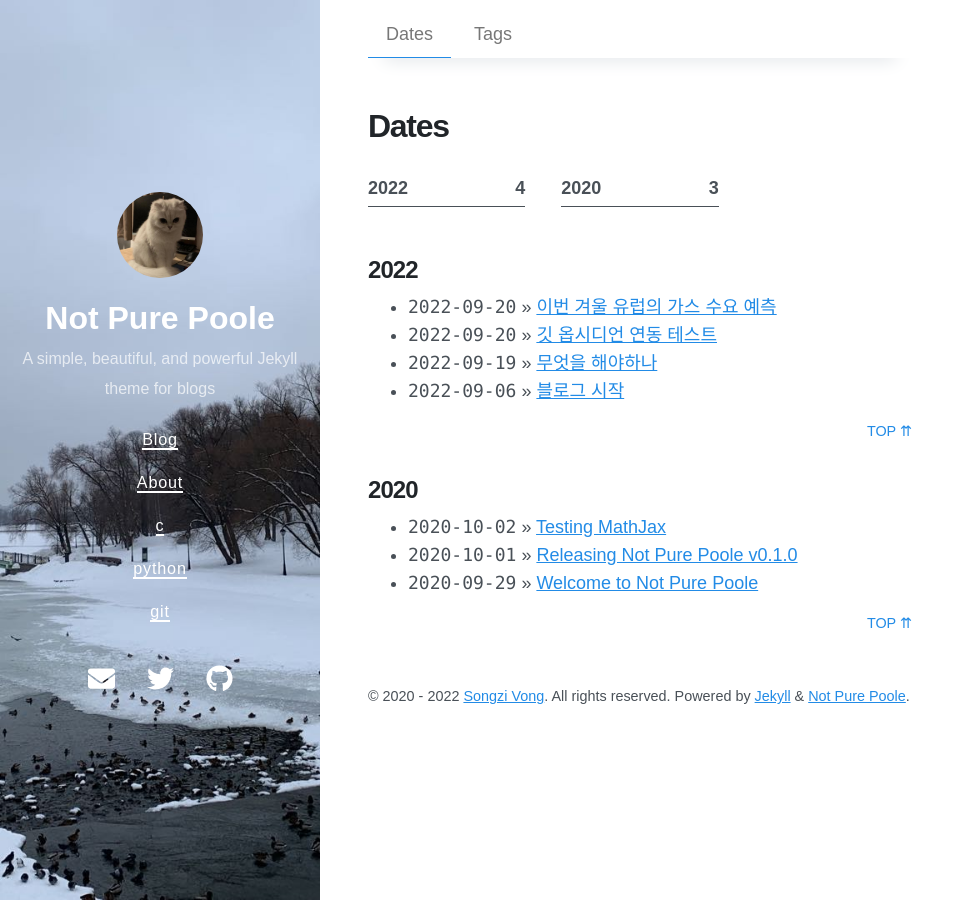
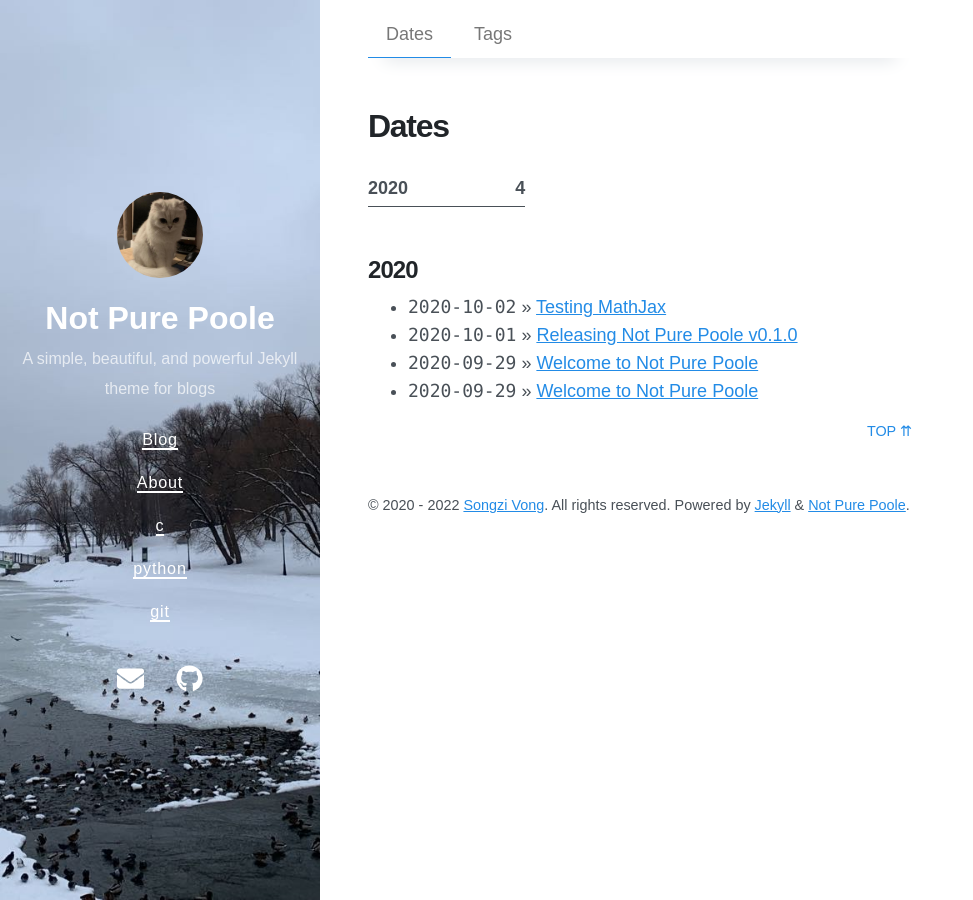
Before and after one commit to Vigil2/vigil2.github.io, a Jekyll site: the page built from dates.md, in a window 1280 px wide. Shown: the whole page, without its empty margins (0-973 px from the left). Built offline with Jekyll 4.4.1, drawn with Linux system fonts in a browser that asks for light colours; nearby versions of some CDN libraries.

Commit message:
pure skin3

```diff
--- a/_data/social.yml
+++ b/_data/social.yml
@@ -1,9 +1,9 @@
 - title: Email
-  url: mailto://vszhub@gmail.com
+  url: mailto://l2nak87@gmail.com
   icon: fas fa-envelope
-- title: Twitter
-  url: https://twitter.com/vszhub
-  icon: fab fa-twitter
+# - title: Twitter
+#   url: https://twitter.com/vszhub
+#   icon: fab fa-twitter
 - title: GitHub
-  url: https://github.com/vszhub/not-pure-poole
+  url: https://github.com/vigil2
   icon: fab fa-github
--- a/_posts/BLOG/daily_life/2022-09-06-daily_life.md
+++ /dev/null
@@ -1,22 +0,0 @@
----
-title:  "블로그 시작"
-excerpt: ""
-categories:
-  - daily_life
-tags:
-  - daily_life
-
-
-date: 2022-09-06
-last_modified_at: 2022-09-19
-
-# toc: true
-# toc_sticky: true
-
-author_profile: true
-sidebar:
-  nav: "sidebar-category"
----
-
-
-## 첫번째 글
--- a/_posts/BLOG/think/2022-09-19-think.md
+++ /dev/null
@@ -1,17 +0,0 @@
----
-title:  "무엇을 해야하나"
-excerpt: ""
-
-categories:
-  - think
-tags:
-  - think
-
-toc: true
-toc_sticky: true
-
-date: 2022-09-19
-last_modified_at: 2022-09-21
----
-
-업비트 자동매매1212
--- a/_posts/Dev/git/2022-09-20-git.md
+++ /dev/null
@@ -1,17 +0,0 @@
----
-title:  "깃 옵시디언 연동 테스트"
-excerpt: ""
-
-categories:
-  - git
-tags:
-  - [git, obsidian]
-
-# toc: true
-# toc_sticky: true
-
-date: 2022-09-20
-last_modified_at: 2022-09-20
----
-
-깃과 옵시디언 연동 시험
--- a/_posts/INVESTMENT/market_forecast/2022-09-20-market_forcast.md
+++ /dev/null
@@ -1,25 +0,0 @@
----
-title:  "이번 겨울 유럽의 가스 수요 예측"
-excerpt: ""
-
-categories:
-  - market_forecast
-tags:
-  - [market_forecast, 주식, 시장예측, 시장분석, 가스 가격]
-
-# toc: true
-# toc_sticky: true
-
-date: 2022-09-20
-last_modified_at: 2022-09-20
----
-
-이번 겨울 유럽의 가스공급 문제점을 제기하지만
-
-아마 이번 겨울 유럽의 가장 추울시기 전후로 가스가격은 연일 하락을 할 것같다.
-
-내가 이렇게 예측하는 이유는 온난화다.
-
-온난화로 인해 러시아의 가스공급 중단 위협이 생각보다 먹혀들지 않을것이다.
-
-뉴스에선 단순하게 위험이 올것처럼 이야기하며 또 사람들을 선돋
--- /dev/null
+++ b/_posts/git/2022-09-20-git.md
@@ -0,0 +1,13 @@
+---
+layout: post
+title: Welcome to Not Pure Poole
+date: 2020-09-29 23:18 +0800
+last_modified_at: 2020-10-01 01:08:25 +0800
+tags: [git, obsidian]
+toc:  true
+
+# toc: true
+# toc_sticky: true
+---
+
+깃과 옵시디언 연동 시험
```
Also changed, not shown: _data/navigation.yml (+6 -6 lines), _posts/Unpublished/2022-09-21-Unpublished.md (deleted, +0 -23 lines).
